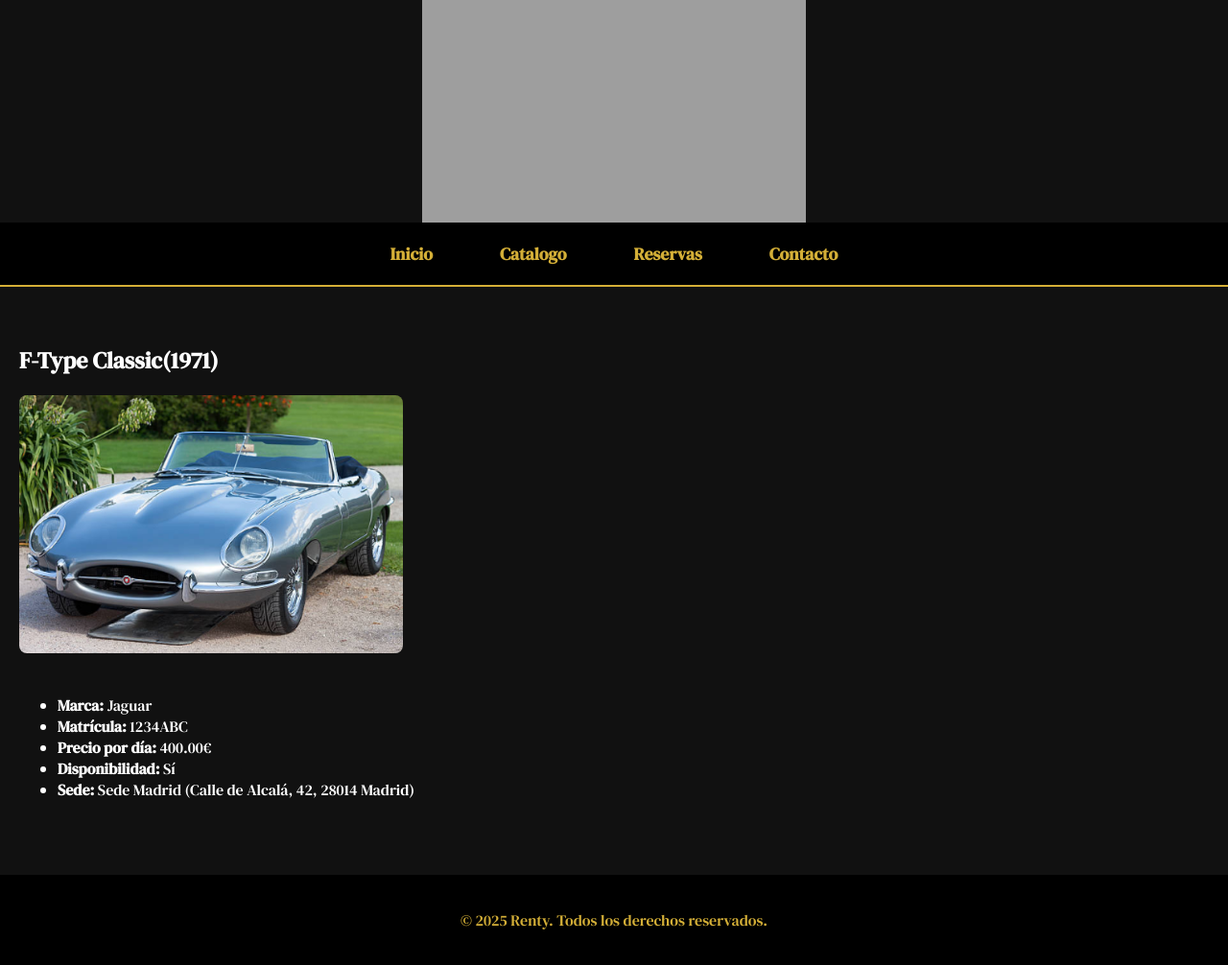
After one commit to josedcp20/Renty, a PHP site: page /detalle_coche.php?matricula=1234ABC in a window 1280 px wide. The commit adds this page. Shown: the whole page at 96% size. Run offline with PHP 8.4, Linux system fonts and the light colour scheme; data comes from the database, SQL or seed files in the repository.

Commit message:
Creación ver detalles catalogo

```diff
--- a/catalogo.php
+++ b/catalogo.php
@@ -54,7 +54,7 @@
                             </p>
                         </div>
                         <div class="px-6 py-4">
-                            <button class="bg-ble-50 text-white py-2 px-4 rounded hover:bg-#D4AF37">
+                            <button class="boton-personalizado" onclick="location.href=\'detalle_coche.php?matricula='.$producto['matricula'].'\'">
                                 Ver detalles
                             </button>
                         </div>
--- /dev/null
+++ b/detalle_coche.php
@@ -0,0 +1,71 @@
+
+<?php
+require_once('php/conexion.php');
+
+if(!isset($_GET['matricula'])){
+    echo "Matricula no proporcionada.";
+    exit;
+}
+
+$matricula = $_GET['matricula'];
+
+//Usamos consulta preparada para seguridad
+$stmt = $conexion->prepare("SELECT c.*, m.nombre AS marca, s.nombre AS sede, s.direccion
+                            FROM coches c
+                            JOIN marcas m ON c.id_marca = m.id_marca
+                            JOIN sedes s ON c.id_sede = s.id_sede
+                            WHERE c.matricula = ?");
+$stmt->bind_param("s", $matricula);
+$stmt->execute();
+$resultado = $stmt->get_result();
+
+if($resultado-> num_rows === 0){
+    echo "Coche no encontrado.";
+    exit;
+}
+
+$coche = $resultado->fetch_assoc();
+?>
+
+<!DOCTYPE html>
+<html lang="es">
+<head>
+    <meta charset="UTF-8">
+    <title><?php echo htmlspecialchars($coche['modelo']); ?>| Renty</title>
+    <link rel="stylesheet" href="css/styles.css">
+</head>
+<body>
+    <header>
+            <figure id="logo-container">
+                <canvas id="logo-canvas" width="400" height="267"></canvas>
+            </figure>
+    </header>
+    <nav id="navbar">
+        <ul>
+            <li><a href="index.html">Inicio</a></li>
+            <li><a href="catalogo.php">Catalogo</a></li>
+            <li><a href="#reservas">Reservas</a></li>
+            <li><a href="contacto.html">Contacto</a></li>
+        </ul>
+    </nav>
+    <main style="padding: 40px 20px;">
+        <h2><?php echo htmlspecialchars($coche['modelo']); ?>(<?php echo $coche['anio']; ?>)</h2>
+        <img src="<?php echo $coche['imagen_url']; ?>" alt="Imagen del coche" style="max-width: 400px; border-radius: 8px;"><br><br>
+
+         <ul>
+            <li><strong>Marca:</strong> <?php echo htmlspecialchars($coche['marca']); ?></li>
+            <li><strong>Matrícula:</strong> <?php echo $coche['matricula']; ?></li>
+            <li><strong>Precio por día:</strong> <?php echo $coche['precio_alquiler']; ?>€</li>
+            <li><strong>Disponibilidad:</strong> <?php echo $coche['disponible'] ? 'Sí' : 'No'; ?></li>
+            <li><strong>Sede:</strong> <?php echo htmlspecialchars($coche['sede']); ?> (<?php echo htmlspecialchars($coche['direccion']); ?>)</li>
+        </ul>
+        <br>
+    </main>
+
+    <footer>
+        <p>&copy; 2025 Renty. Todos los derechos reservados.</p>
+    </footer>
+
+    <script src="js/script.js"></script>
+</body>
+</html>
```
Also changed, not shown: contacto.html (indentation only).
